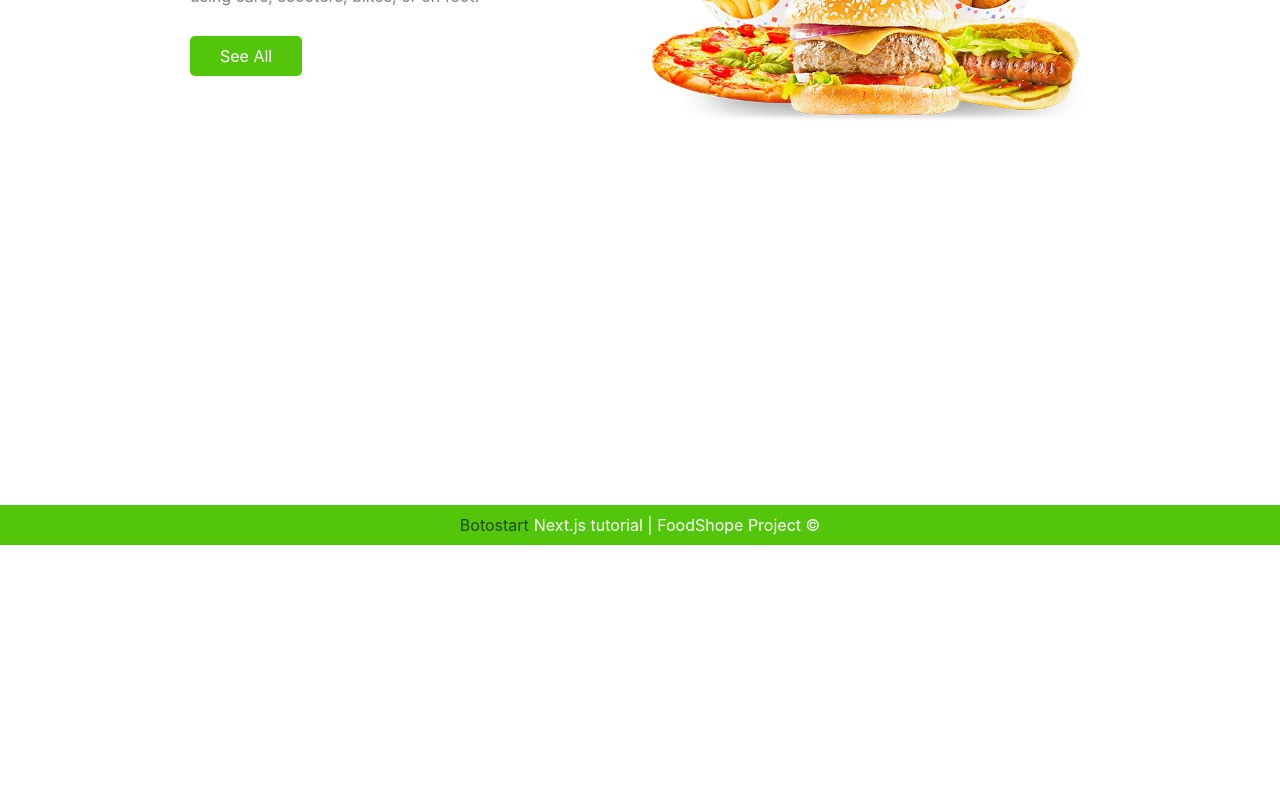
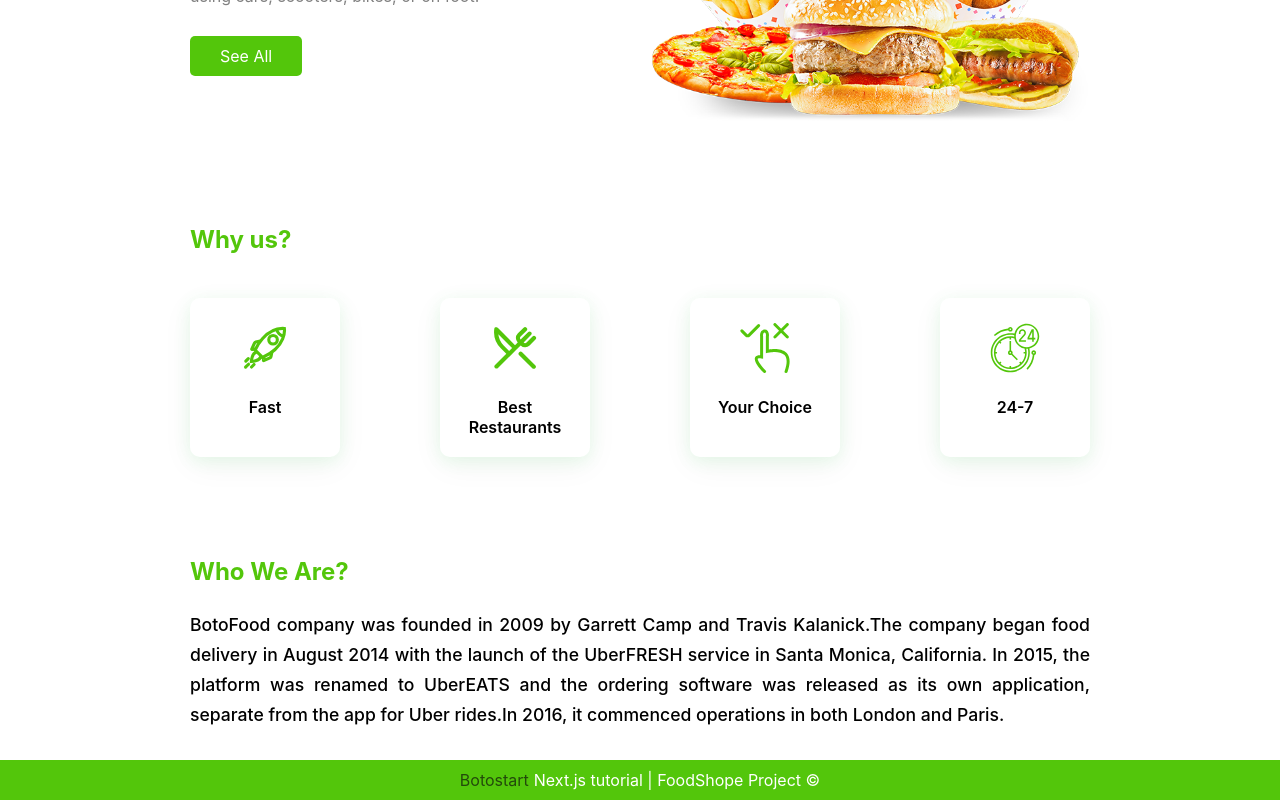
Before and after one commit to AliTaghawi/next-tutorial-projects, a Next.js app in the folder foodshope-botofood-project/: page / in a window 1280 px wide. Shown: the part 352-1152 px from the top of the page. Before the commit the page ends 897 px from the top, so only its background shows below. Built offline with nearby package versions, Linux system fonts and the light colour scheme.

Commit message:
creating Attributes.js and Definition.js modules for HomePage temp

```diff
--- /dev/null
+++ b/foodshope-botofood-project/components/modules/HomePage/Attributes.js
@@ -0,0 +1,33 @@
+import Choice from "../../icons/Choice";
+import Clock from "../../icons/Clock";
+import Fast from "../../icons/Fast";
+import Food from "../../icons/Food";
+import styles from "./Attributes.module.css";
+
+function Attributes() {
+  return (
+    <div className={styles.container}>
+      <h3>Why us?</h3>
+      <div className={styles.subContainer}>
+        <div>
+          <Fast />
+          <p>Fast</p>
+        </div>
+        <div>
+          <Food />
+          <p>Best Restaurants</p>
+        </div>
+        <div>
+          <Choice />
+          <p>Your Choice</p>
+        </div>
+        <div>
+          <Clock />
+          <p>24-7</p>
+        </div>
+      </div>
+    </div>
+  );
+}
+
+export default Attributes;
--- /dev/null
+++ b/foodshope-botofood-project/components/modules/HomePage/Attributes.module.css
@@ -0,0 +1,35 @@
+.container {
+  margin-top: 100px;
+}
+
+.container h3 {
+  font-size: 1.5rem;
+  color: #53c60b;
+  margin: 24px 0;
+}
+
+.subContainer {
+  display: flex;
+  justify-content: space-between;
+}
+
+.subContainer div {
+  width: 150px;
+  border-radius: 10px;
+  box-shadow: rgba(92, 245, 115, 0.123) 0px 4px 16px,
+    rgba(17, 17, 26, 0.05) 0px 8px 32px;
+  text-align: center;
+  padding: 25px 20px 20px;
+  margin-top: 20px;
+}
+
+.subContainer p {
+  font-weight: 600;
+  margin-top: 20px;
+}
+
+@media (max-width: 900px) {
+  .subContainer {
+    flex-wrap: wrap;
+  }
+}
--- /dev/null
+++ b/foodshope-botofood-project/components/modules/HomePage/Definition.js
@@ -0,0 +1,19 @@
+import styles from "./Definition.module.css";
+
+function Definition() {
+  return (
+    <div className={styles.container}>
+      <h3>Who We Are?</h3>
+      <p>
+        BotoFood company was founded in 2009 by Garrett Camp and Travis
+        Kalanick.The company began food delivery in August 2014 with the launch
+        of the UberFRESH service in Santa Monica, California. In 2015, the
+        platform was renamed to UberEATS and the ordering software was released
+        as its own application, separate from the app for Uber rides.In 2016, it
+        commenced operations in both London and Paris.
+      </p>
+    </div>
+  );
+}
+
+export default Definition;
--- /dev/null
+++ b/foodshope-botofood-project/components/modules/HomePage/Definition.module.css
@@ -0,0 +1,17 @@
+.container {
+  margin-top: 100px;
+}
+
+.container h3 {
+  font-size: 1.5rem;
+  color: #53c60b;
+  margin: 24px 0;
+}
+
+.container p {
+  font-size: 1.1rem;
+  font-weight: 500;
+  text-align: justify;
+  line-height: 30px;
+  margin: 18px 0;
+}
--- a/foodshope-botofood-project/components/templates/HomePage.js
+++ b/foodshope-botofood-project/components/templates/HomePage.js
@@ -1,11 +1,14 @@
-import React from 'react';
 import Banner from '../modules/HomePage/Banner';
+import Attributes from '../modules/HomePage/Attributes';
+import Definition from '../modules/HomePage/Definition';
 import styles from './HomePage.module.css'
 
 const HomePage = () => {
   return (
     <div className={styles.container}>
       <Banner />
+      <Attributes />
+      <Definition />
     </div>
   );
 };
```
